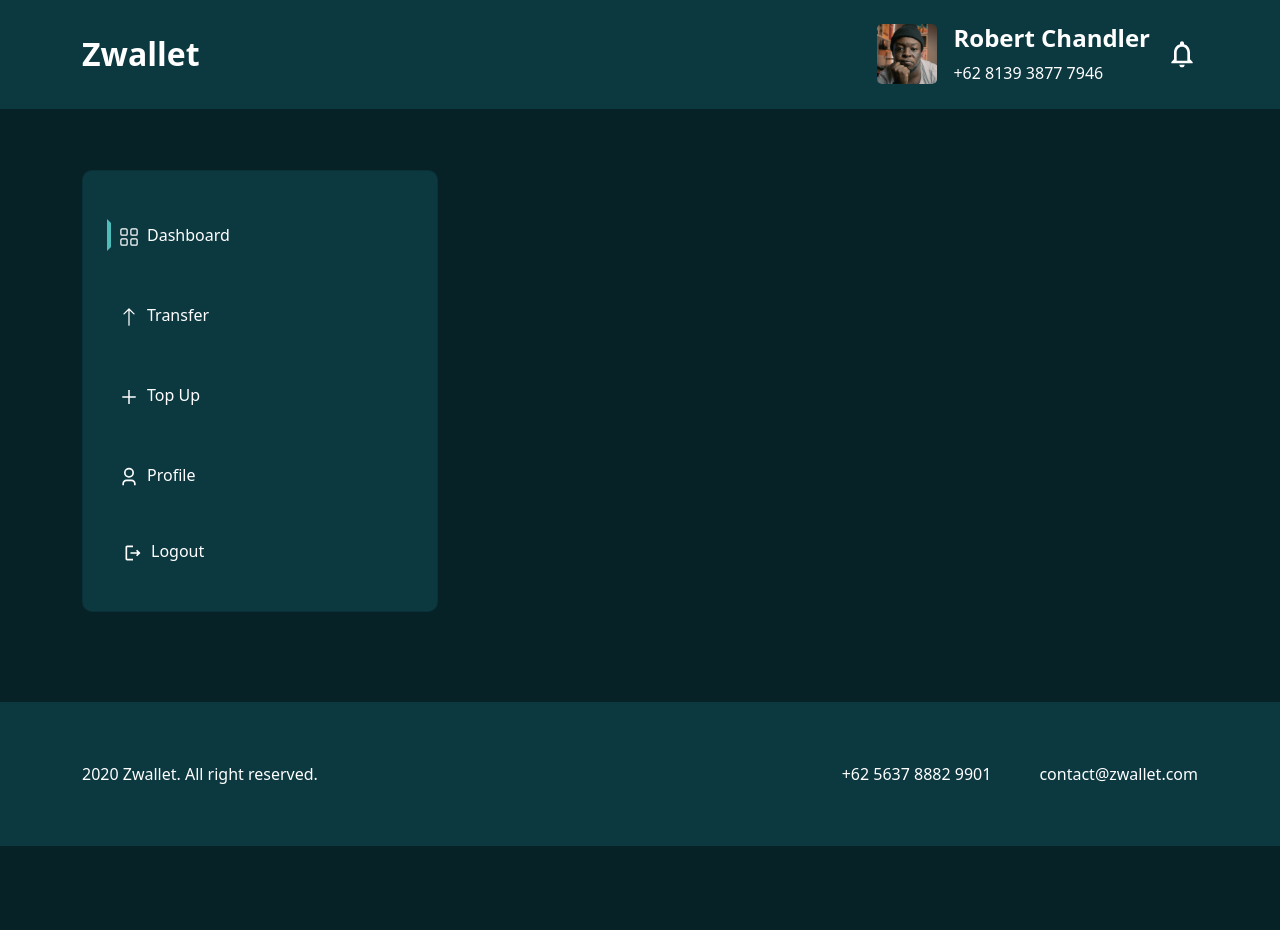
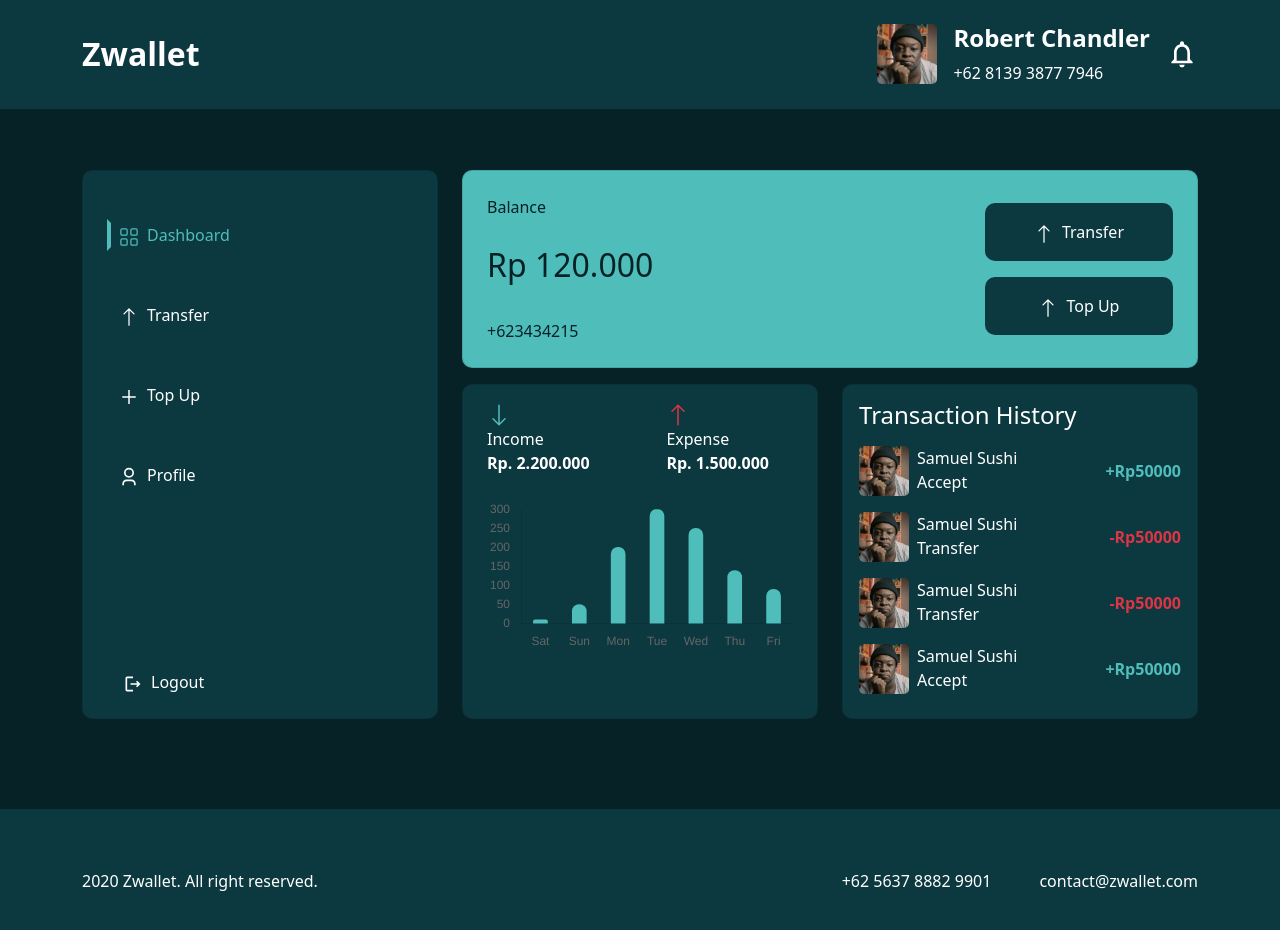
Before and after one commit to rintosaputro/fw5-next-frontend, a Next.js app: page /home in a window 1280 px wide. Shown: the top 930 px of the page. Before the commit the page ends 846 px from the top, so only its background shows below. Built offline with nearby package versions, Linux system fonts and the light colour scheme.

Commit message:
feat: add right section

```diff
--- /dev/null
+++ b/components/ChartCard.js
@@ -0,0 +1,91 @@
+import {
+  Chart as ChartJS,
+  CategoryScale,
+  LinearScale,
+  LogarithmicScale,
+  BarElement,
+  Title,
+  Tooltip,
+  Legend,
+} from 'chart.js';
+ChartJS.register(
+  CategoryScale,
+  LinearScale,
+  LogarithmicScale,
+  BarElement,
+  Title,
+  Tooltip,
+  Legend
+);
+import { Bar } from 'react-chartjs-2';
+import { Row, Col } from 'react-bootstrap';
+import { BsArrowDown, BsArrowUp } from 'react-icons/bs';
+
+const ChartCard = ({labels, dataChart, income = 0, expense = 0}) => {
+  const options = {
+    chartAreaBorder: {
+      borderColor: 'rgba(0, 0, 0, 0)',
+      color: 'rgb(0, 0, 0)'
+    },
+    scales: {
+      x: {
+        grid: {
+          display: false,
+        }
+      },
+      y: {
+        grid: {
+          display: false,
+        }
+      }
+    },
+    responsive: true,
+    plugins: {
+      legend: {
+        display: false,
+      },
+      title: {
+        display: false,
+      },
+    },
+  };
+  const data = {
+    labels,
+    datasets: [
+      {
+        label: 'Dataset 1',
+        data: dataChart,
+        backgroundColor: '#4FBDBA',
+        color: '#fff',
+        borderRadius: 1000,
+        barThickness: 14,
+      }
+    ],
+  };
+
+  return (
+    <div className='container'>
+      <Row>
+        <Row className='d-flex justify-content-end'>
+          <Col xs={12} md={6}>
+            <BsArrowDown className='text-primary fw-bold fs-4' />
+            <div>Income</div>
+            <div className='fw-bold'>Rp. {Number(income).toLocaleString('id-ID')}</div>
+          </Col>
+          <Col xs={12} md={6} className='d-flex mt-3 mt-md-0 flex-column justify-content-end align-items-end'>
+            <div>
+              <BsArrowUp className='text-danger fw-bold fs-4' />
+              <div>Expense</div>
+              <div className='fw-bold'>Rp. {Number(expense).toLocaleString('id-ID')}</div>
+            </div>
+          </Col>
+        </Row>
+        <Col xs={12} className='mt-4'>
+          <Bar options={options} data={data} className='text-white'/>
+        </Col>
+      </Row>
+    </div>
+  )
+}
+
+export default ChartCard
--- a/components/SideBar.js
+++ b/components/SideBar.js
@@ -22,24 +22,40 @@ const SideBar = () => {
   ]
 
   return (
-    <aside className='col-lg-4'>
-      <div className='card p-4 bg-light position-relative'>
+    <div className='card p-4 bg-light position-relative h-100'>
         {dataSide.map((data, index) => {
           return <Link href={data.to} key={data.desc} className=' d-flex flex-row align-items-center my-3'>
-            <a className={`${routes === data.to && 'active-side'} side-side text-decoration-none text-white my-4 ps-2`}>
+            <a className={`${routes === data.to ? 'active-side text-primary': 'text-white'} side-side text-decoration-none my-4 ps-2`}>
               <data.icon className='fs-5 me-2'/>
               <span>{data.desc}</span>
             </a>
           </Link>
         })}
-        <Link href='/login' className=' d-flex flex-row align-items-center my-3 position-absolute'>
-          <a className='text-decoration-none text-white my-4 ps-3'>
+        <Link href='/login' className=' d-flex flex-row align-items-center my-3'>
+          <a className='text-decoration-none text-white my-4 ps-3 position-absolute bottom-0'>
             <MdOutlineLogout className='fs-5 me-2'/>
             <span>Logout</span>
           </a>
         </Link>
       </div>
-    </aside>
+    //   <aside className='col-lg-4'>
+    //   <div className='card p-4 bg-light position-relative'>
+    //     {dataSide.map((data, index) => {
+    //       return <Link href={data.to} key={data.desc} className=' d-flex flex-row align-items-center my-3'>
+    //         <a className={`${routes === data.to && 'active-side'} side-side text-decoration-none text-white my-4 ps-2`}>
+    //           <data.icon className='fs-5 me-2'/>
+    //           <span>{data.desc}</span>
+    //         </a>
+    //       </Link>
+    //     })}
+    //     <Link href='/login' className=' d-flex flex-row align-items-center my-3 position-absolute'>
+    //       <a className='text-decoration-none text-white my-4 ps-3'>
+    //         <MdOutlineLogout className='fs-5 me-2'/>
+    //         <span>Logout</span>
+    //       </a>
+    //     </Link>
+    //   </div>
+    // </aside>
   )
 }
 
--- a/pages/home.js
+++ b/pages/home.js
@@ -1,32 +1,86 @@
 import Layout from '../components/Layout';
 import styles from '../styles/Home.module.css';
-import { Row } from 'react-bootstrap';
+import Link from 'next/link';
+import { Row, Col } from 'react-bootstrap';
 import SideBar from '../components/SideBar';
+import { BsArrowUp } from 'react-icons/bs';
+import ChartCard from '../components/ChartCard';
 
 const Home = () => {
+
+  const transaction = [
+    {image: '/img/review-2.jpg', name: 'Samuel Sushi', status: 'Accept', total: 50000},
+    {image: '/img/review-2.jpg', name: 'Samuel Sushi', status: 'Transfer', total: 50000},
+    {image: '/img/review-2.jpg', name: 'Samuel Sushi', status: 'Transfer', total: 50000},
+    {image: '/img/review-2.jpg', name: 'Samuel Sushi', status: 'Accept', total: 50000}
+  ]
+
   return (
     <Layout>
       <main className={`${styles.contain} container`}>
         <Row className=''>
-          <SideBar />
-          {/* <aside className='col-lg-4'>
-            <div className='card p-4 bg-light position-relative'>
-              {dataSide.map((data, index) => {
-                return <Link href={data.to} key={data.desc} className=' d-flex flex-row align-items-center my-3'>
-                  <a className={`${routes === data.to && 'active-side'} side-side text-decoration-none text-white my-4 ps-2`}>
-                    <data.icon className='fs-5 me-2'/>
-                    <span>{data.desc}</span>
-                  </a>
-                </Link>
-              })}
-              <Link href='/login' className=' d-flex flex-row align-items-center my-3 position-absolute'>
-                <a className='text-decoration-none text-white my-4 ps-3'>
-                  <MdOutlineLogout className='fs-5 me-2'/>
-                  <span>Logout</span>
-                </a>
-              </Link>
+          <aside className='col-lg-4'>
+            <SideBar />
+          </aside>
+          <section className='col-lg-8'>
+            <div className='card p-4 bg-primary'>
+              <Row className='text-dark'>
+                <Col xs={12} md={6} className='d-flex justify-content-between flex-column'>
+                  <div>Balance</div>
+                  <h2>Rp 120.000</h2>
+                  <div>+623434215</div>
+                </Col>
+                <Col xs={12} md={6} className='d-flex justify-content-end'>
+                  <div className='d-flex flex-column'>
+                    <Link href='/transfer' className=' d-flex flex-row align-items-center my-2'>
+                      <a className='text-decoration-none text-white my-2 py-3 px-5 bg-light btn'>
+                        <BsArrowUp className='fs-5 me-2'/>
+                        <span>Transfer</span>
+                      </a>
+                    </Link>
+                    <Link href='/top-up' className=' d-flex flex-row align-items-center my-2'>
+                      <a className='text-decoration-none text-white my-2 py-3 px-5 bg-light btn'>
+                        <BsArrowUp className='fs-5 me-2'/>
+                        <span>Top Up</span>
+                      </a>
+                    </Link>
+                  </div>
+                </Col>
+              </Row>
             </div>
-          </aside> */}
+            <Row>
+              <Col xs={12} lg={6} className='mt-3'>
+                <div className='card bg-light py-3 h-100'>
+                  <ChartCard dataChart={[10, 50, 200, 300, 250, 139, 90]} labels={['Sat','Sun','Mon','Tue', 'Wed', 'Thu', 'Fri']} income={2200000} expense={1500000} />
+                </div>
+              </Col>
+              <Col xs={12} lg={6} className='mt-3'>
+                <div className='card bg-light p-3 h-100'>
+                  <h4>Transaction History</h4>
+                  {transaction.map((data, index) => {
+                    return <div key={index} className='d-flex flex-row align-items-center justify-content-between'>
+                      <style jsx>
+                        {`.photo-trans {
+                            background-image: url(${data.image});
+                          }`
+                        }
+                      </style>
+                      <div className='d-flex flex-row my-2'>
+                        <div className={`${styles.phototransaction} photo-trans`}></div>
+                        <div className='ps-2'>
+                          <div>{data.name}</div>
+                          <div>{data.status}</div>
+                        </div>
+                      </div>
+                      <div className={`${data.status === 'Transfer' ? 'text-danger fw-bold' : 'text-primary fw-bold'}`}>
+                        {data.status === 'Transfer' ? '-' : '+'}Rp{data.total}
+                      </div>
+                    </div>
+                  })}
+                </div>
+              </Col>
+            </Row>
+          </section>
         </Row>
       </main>
     </Layout>
--- a/styles/Home.module.css
+++ b/styles/Home.module.css
@@ -2,3 +2,10 @@
   padding-top: 170px;
   padding-bottom: 90px;
 }
+.phototransaction {
+  width: 50px;
+  height: 50px;
+  background-position: center;
+  background-size: cover;
+  border-radius: 5px;
+}
```
Also changed, not shown: package.json (+7 -0 lines), 1 other file (tests, documents, lock files or other folders).
